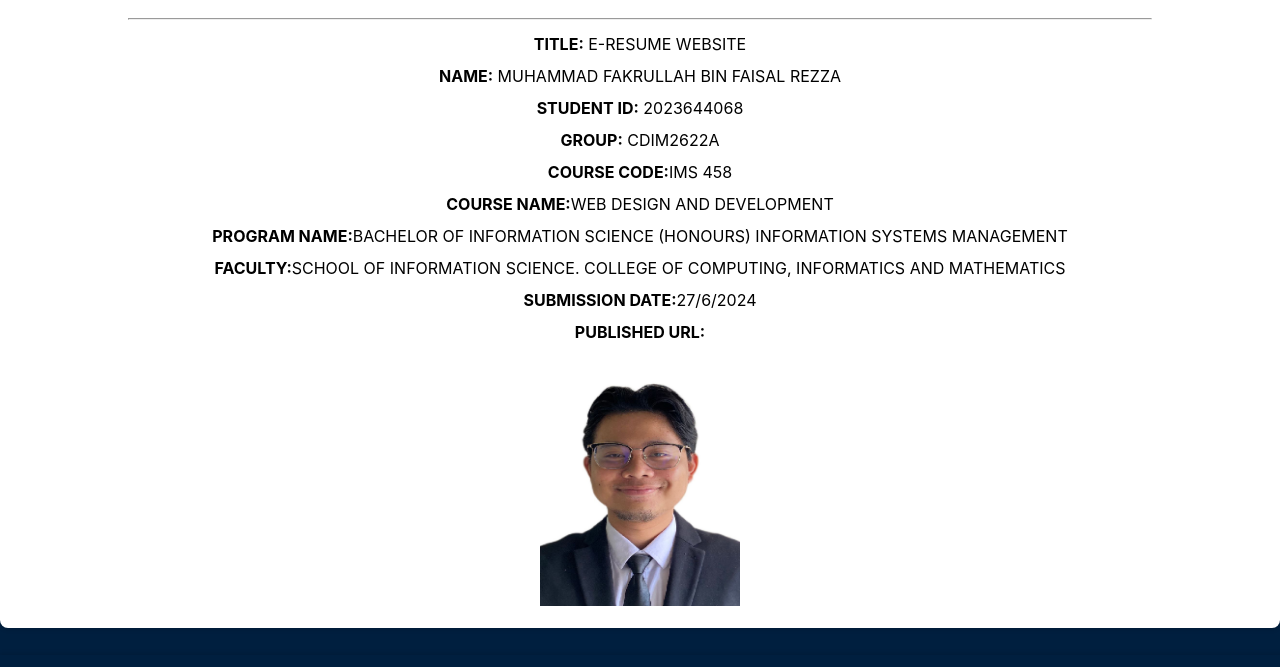
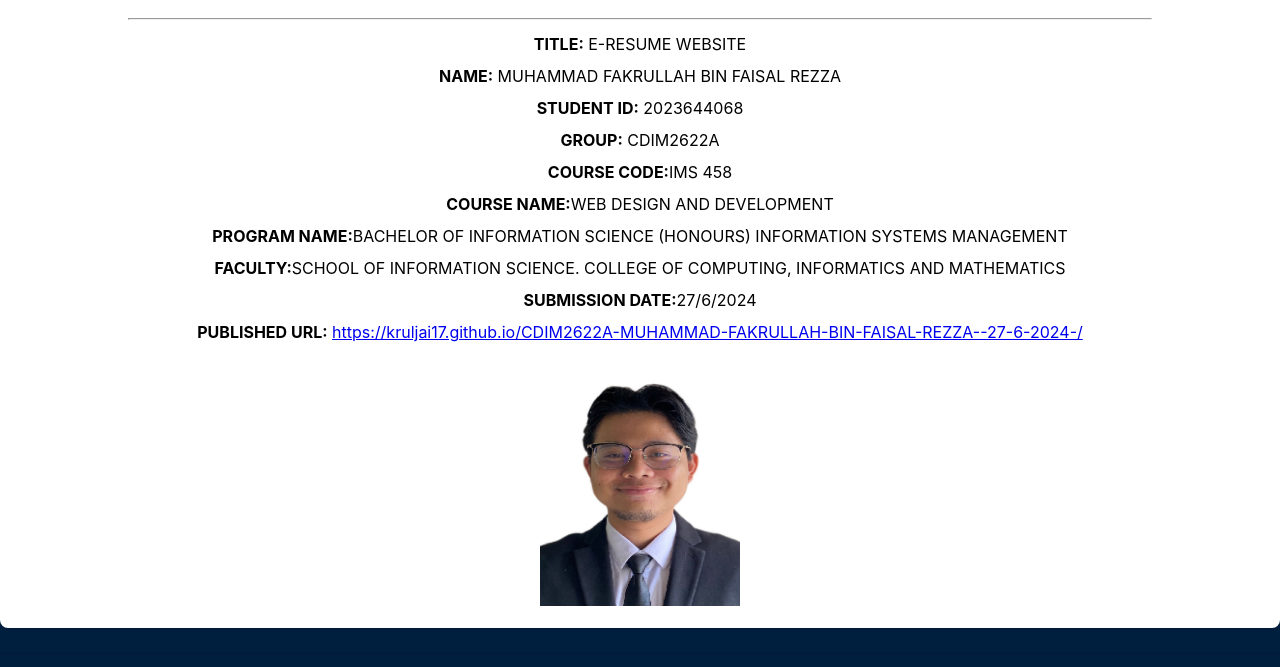
Before and after one commit to kruljai17/CDIM2622A-MUHAMMAD-FAKRULLAH-BIN-FAISAL-REZZA--27-6-2024-, a plain HTML site: page student.html in a window 1280 px wide. Shown: the part 125-792 px from the top of the page. Drawn offline with Linux system fonts and the light colour scheme.

Commit message:
update on student page.

```diff
--- a/student.html
+++ b/student.html
@@ -25,7 +25,7 @@
         <p><b>PROGRAM NAME:</b>BACHELOR OF INFORMATION SCIENCE (HONOURS) INFORMATION SYSTEMS MANAGEMENT</p>
         <p><b>FACULTY:</b>SCHOOL OF INFORMATION SCIENCE. COLLEGE OF COMPUTING, INFORMATICS AND MATHEMATICS</p>
         <p><b>SUBMISSION DATE:</b>27/6/2024</p>
-        <p><b>PUBLISHED URL:</b> </p>
+        <p><b>PUBLISHED URL:</b> <a href="https://kruljai17.github.io/CDIM2622A-MUHAMMAD-FAKRULLAH-BIN-FAISAL-REZZA--27-6-2024-/">https://kruljai17.github.io/CDIM2622A-MUHAMMAD-FAKRULLAH-BIN-FAISAL-REZZA--27-6-2024-/</a></p>
         <img src="image/pass1.jpg" alt="my image" style="height: 250px; width: 200px;" >
     </div>
 
```
